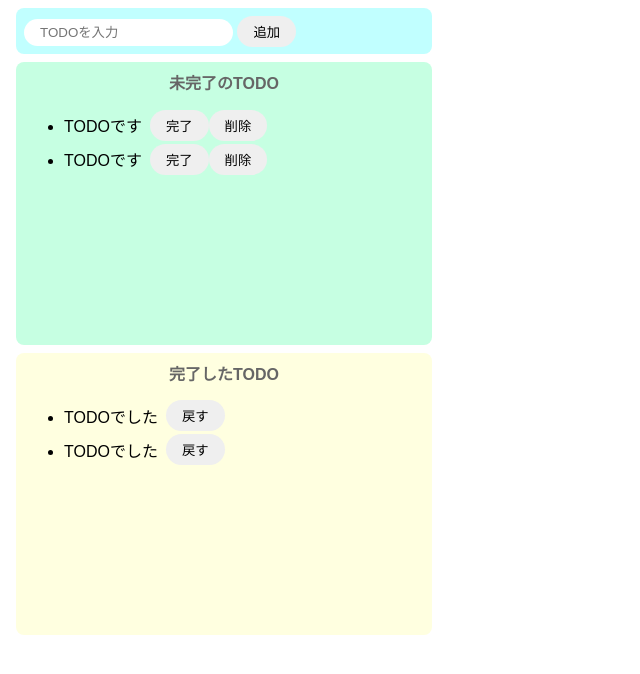
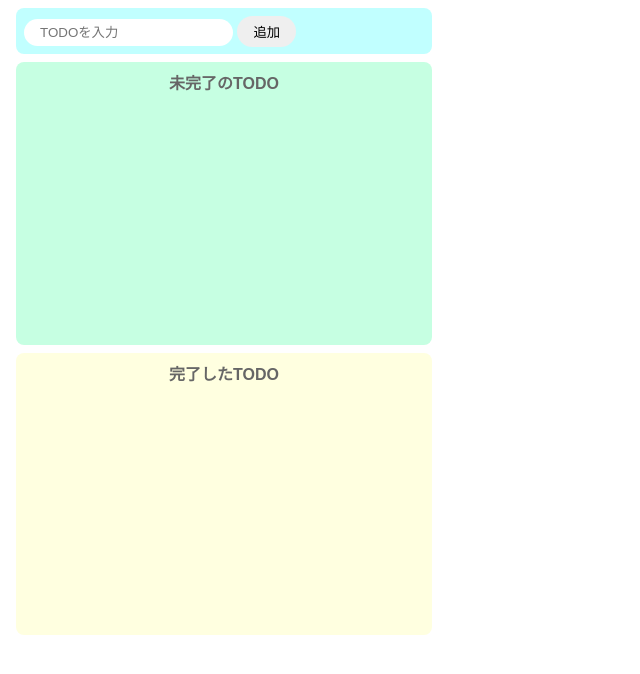
Before and after one commit to onthe6ks/learn-js-todo-app, a website built with Parcel: page index.html in a window 1280 px wide. Shown: the whole page, without its empty margins (0-640 px from the left). Built offline with nearby package versions, Linux system fonts and the light colour scheme.

Commit message:
complete udemy taskl section5

```diff
--- a/index.html
+++ b/index.html
@@ -13,40 +13,12 @@
 
     <div class="imcomplete-area">
       <p class="title">未完了のTODO</p>
-      <ul id="imcomplete-list">
-        <li>
-          <div class="list-row">
-            <p class="list-item">TODOです</p>
-            <button>完了</button>
-            <button>削除</button>
-          </div>
-        </li>
-        <li>
-          <div class="list-row">
-            <p class="list-item">TODOです</p>
-            <button>完了</button>
-            <button>削除</button>
-          </div>
-        </li>
-      </ul>
+      <ul id="imcomplete-list"></ul>
     </div>
 
     <div class="complete-area">
       <p class="title">完了したTODO</p>
-      <ul id="complete-list">
-        <li>
-          <div class="list-row">
-            <p class="list-item">TODOでした</p>
-            <button>戻す</button>
-          </div>
-        </li>
-        <li>
-          <div class="list-row">
-            <p class="list-item">TODOでした</p>
-            <button>戻す</button>
-          </div>
-        </li>
-      </ul>
+      <ul id="complete-list"></ul>
     </div>
 
     <script src="src/index.js"></script>
```
